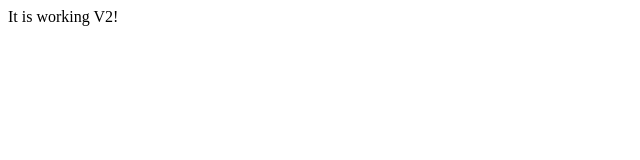
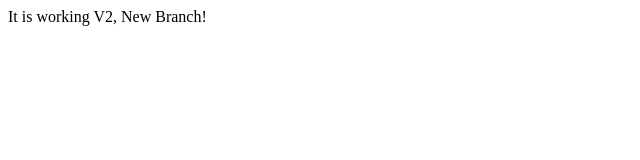
Before and after one commit to PyCharmedMe/Combat-Devops, a plain HTML site: page index.html in a window 1280 px wide. Shown: the whole page, without its empty margins (0-640 px from the left). Drawn offline with Linux system fonts and the light colour scheme.

Commit message:
New Branch

```diff
--- a/index.html
+++ b/index.html
@@ -6,6 +6,6 @@
     <title>Document</title>
 </head>
 <body>
-    It is working V2!
+    It is working V2, New Branch!
 </body>
 </html>
```
